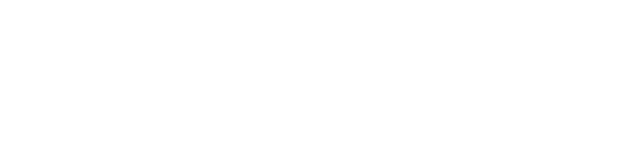
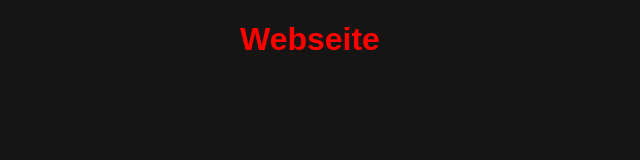
Before and after one commit to triandaphilos/website, a plain HTML site: page index.html in a window 1280 px wide. Shown: the whole page, without its empty margins (0-640 px from the left). Drawn offline with Linux system fonts and the light colour scheme.

Commit message:
bg color and font css

```diff
--- a/index.html
+++ b/index.html
@@ -5,3 +5,6 @@
     <meta charset="utf-8"/>
     <link rel="shortcut icon" href="favicon.ico" type="image/x-icon"/>
 </head>
+<body>
+    <h1>Webseite</h1>
+</body>
--- a/style.css
+++ b/style.css
@@ -1,3 +1,12 @@
 h1 {
     color: red
 }
+body {
+	background: #151515 ;
+	color: white ;
+	max-width: 800px ;
+	margin: auto ;
+	padding: 0 16px ;
+	margin-bottom: 500px ;
+	font-family: sans-serif ;
+}
```
